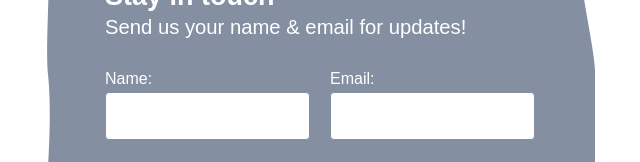
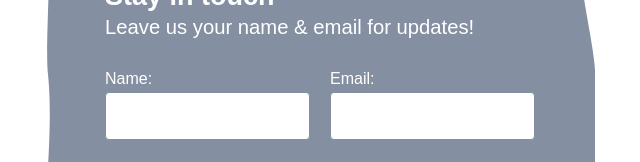
Before and after one commit to joshdcomp/carlucci-compton-party, a Gatsby site: page / in a window 1280 px wide. Shown: the part 430-592 px from the top of the page, 229-869 px from the left. Built offline with nearby package versions, Linux system fonts and the light colour scheme; Gatsby itself is replaced by a stand-in of ours.

Commit message:
refactor: one last revision

```diff
--- a/src/components/covid-modal.js
+++ b/src/components/covid-modal.js
@@ -39,7 +39,7 @@ const CovidModal = () => {
 
       <ContactForm
         onSuccess={handleClose}
-        greetingMessage="Send us your name &amp; email for updates!"
+        greetingMessage="Leave us your name &amp; email for updates!"
         successMessage="This popup will close in a few seconds (or just hit escape)."
       />
     </Modal>
```
